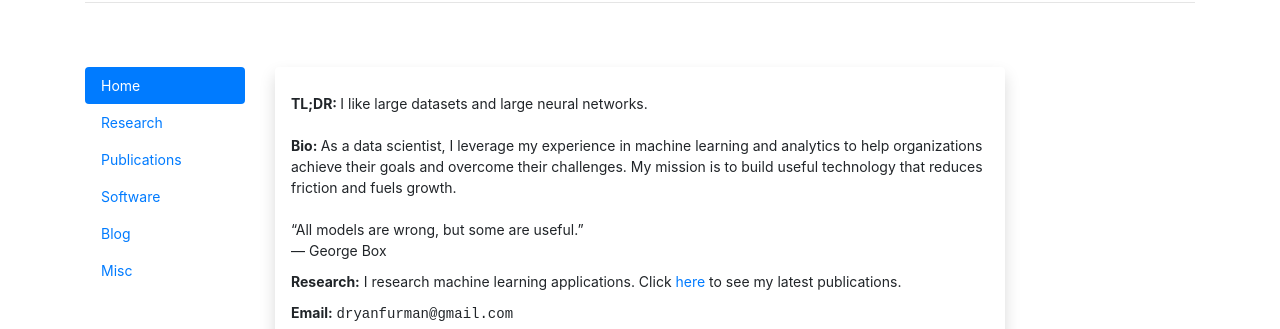
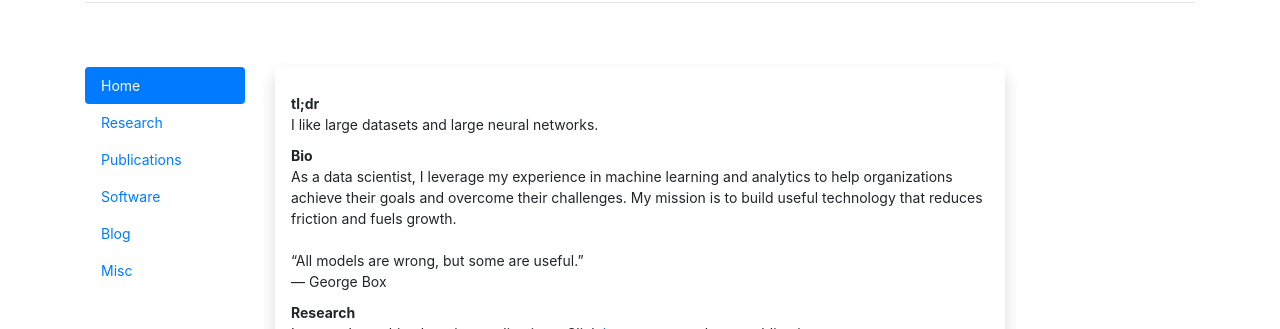
Before and after one commit to daniel-furman/danielryanfurman, a website: page index.html in a window 1280 px wide. Shown: the part 100-429 px from the top of the page. Drawn offline with nearby package versions, Linux system fonts and the light colour scheme.

Commit message:
latest code

```diff
--- a/index.html
+++ b/index.html
@@ -46,15 +46,17 @@
             <div id="infolist">
               <ul>
                 <li>
-                  <strong>TL;DR: </strong>I like large datasets and large neural networks.<br><br>
-                  <strong>Bio: </strong>As a data scientist, I leverage my experience in machine learning and analytics to help organizations achieve their goals and overcome their challenges. My mission is to build useful technology that reduces friction and fuels growth.<br><br>“All models are wrong, but some are useful.”<br>— George Box
+                  <strong>tl;dr</strong><br>I like large datasets and large neural networks.
                 </li>
                 <li>
-                  <strong>Research:</strong> I research machine learning applications. Click
+                  <strong>Bio</strong><br>As a data scientist, I leverage my experience in machine learning and analytics to help organizations achieve their goals and overcome their challenges. My mission is to build useful technology that reduces friction and fuels growth.<br><br>“All models are wrong, but some are useful.”<br>— George Box
+                </li>
+                <li>
+                  <strong>Research</strong><br>I research machine learning applications. Click
                   <a href="./publications.html">here</a> to see my latest publications.
                 </li>
                 <li>
-                  <strong>Email:</strong>
+                  <strong>Email</strong><br>
                   <span style="font-family:monospace;">dryanfurman@gmail.com</span>
                 </li>
                 <li>
```
